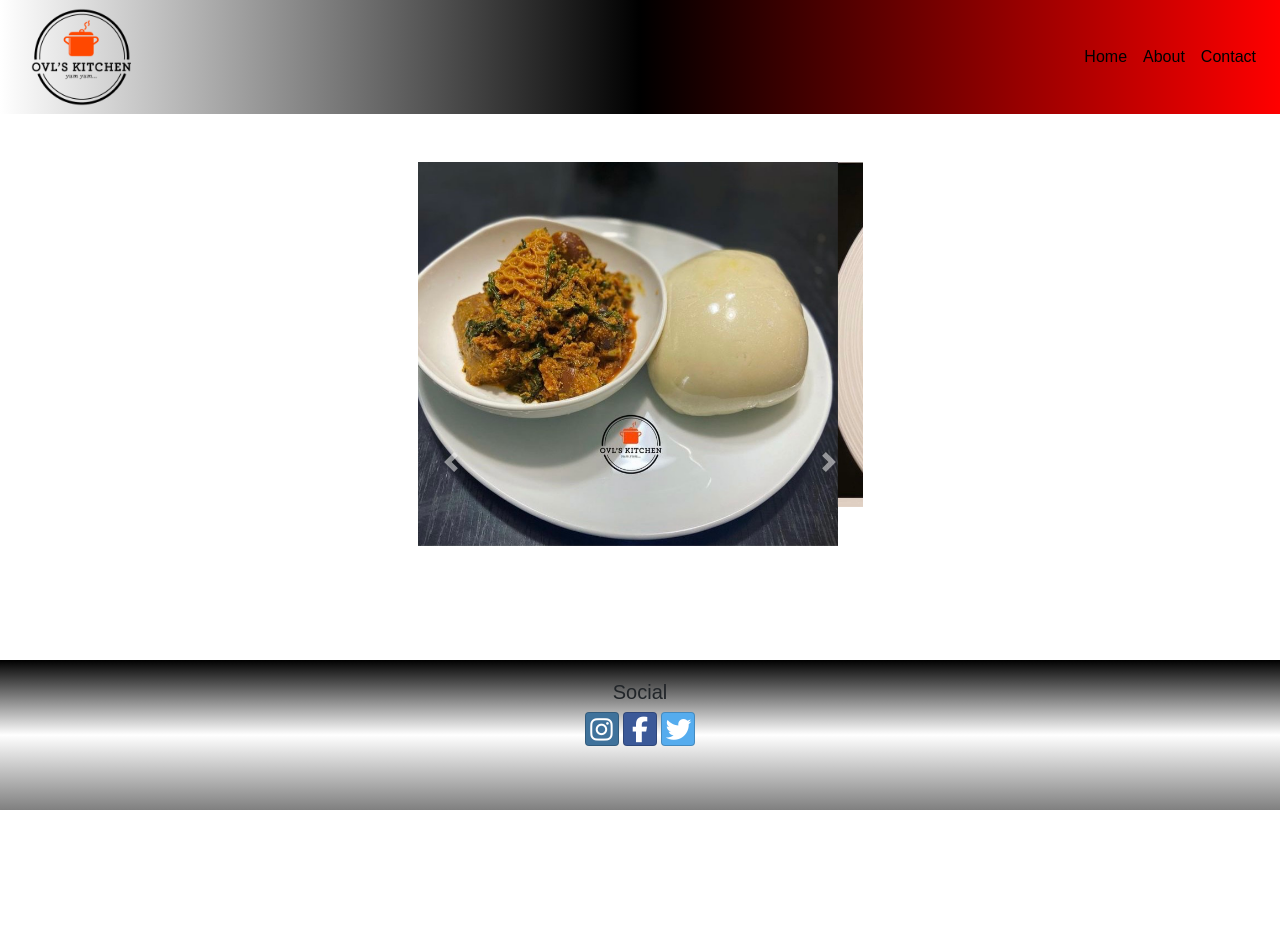
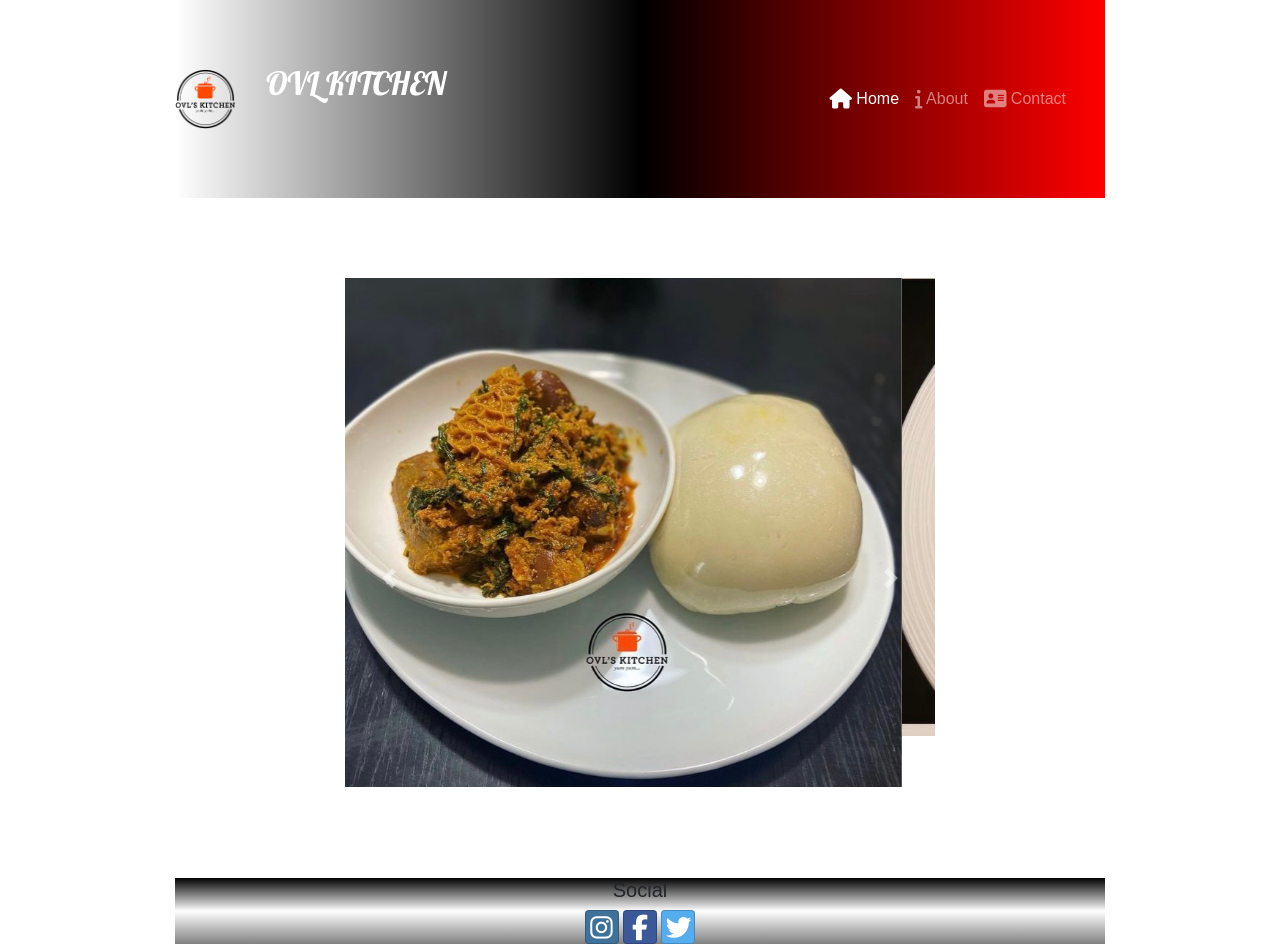
Before and after one commit to Brianmlm/OVL-Kitchen, a website: page index.html in a window 1280 px wide. Before the commit the page ends 810 px from the top, so only its background shows below. Drawn offline with nearby package versions, Linux system fonts and the light colour scheme.

Commit message:
Fixed nav items

```diff
--- a/css/styles.css
+++ b/css/styles.css
@@ -2,16 +2,13 @@ body {
  font-family: Arial, Helvetica, sans-serif;
 }
 
-h1, h2 {
+h2{
  font-family: "Lobster", cursive;
+ color: white;
 }
 
-nav {
+header {
  background-image: linear-gradient(to left, red,black, white);
-}
-
-nav, a{
- color:black;
 }
 
 #carouselButton {
@@ -26,13 +23,14 @@ footer {
 }
 .footer {
   position: relative;
-  margin-top: -150px; /* negative value of footer height */
+  /* margin-top: -150px; negative value of footer height */
   height: 150px;
   clear:both;
-  padding-top:20px;
+  padding: 20px 0;
 }
 #carouselButton {
   position: absolute;
   right: 0;
   bottom: 2;
-  z-index: 100; }
+  z-index: 100;
+}
--- a/index.html
+++ b/index.html
@@ -5,43 +5,75 @@
     <meta http-equiv="X-UA-Compatible" content="IE=edge" />
     <meta name="viewport" content="width=device-width, initial-scale=1.0" />
 
-     <link rel="stylesheet" href="node_modules/bootstrap/dist/css/bootstrap.min.css" />
-     <link rel="stylesheet" href="node_modules/bootstrap-social/bootstrap-social.css" />
+    <link
+      rel="stylesheet"
+      href="node_modules/bootstrap/dist/css/bootstrap.min.css"
+    />
+    <link
+      rel="stylesheet"
+      href="node_modules/bootstrap-social/bootstrap-social.css"
+    />
     <link rel="stylesheet" href="css/styles.css" />
-     <link rel="stylesheet" href="https://fonts.googleapis.com/css?family=Lobster|Open+Sans" />
-     <link rel="stylesheet" href="node_modules/font-awesome/css/font-awesome.min.css" />
+    <link
+      rel="stylesheet"
+      href="https://fonts.googleapis.com/css?family=Lobster|Open+Sans"
+    />
+    <link
+      rel="stylesheet"
+      href="node_modules/font-awesome/css/font-awesome.min.css"
+    />
 
     <title>OVL'S KITCHEN</title>
   </head>
 
-  <body>
-    <nav class="navbar navbar-expand-lg primary-color">
-       <div class="col-4 col-sm-3 col-md-2 align-self-center">
-         <img width="100" src="img/logo.png" class="img-fluid" />
+  <body class="col-lg-9 col-med-10 col-sm-11 mx-auto">
+    <header class="jumbotron jumbotron-fluid">
+      <div class="container">
+        <div class="row">
+          <a class="navbar-brand" href="#"
+            ><img src="img/logo.png" height="60px" width="60px"
+          /></a>
+          <div class="col">
+            <h2>OVL KITCHEN</h2>
           </div>
-      <button class="navbar-toggler" type="button" data-toggle="collapse" data-target="#navbarSupportedContent" aria-controls="navbarSupportedContent" aria-expanded="false" aria-label="Toggle navigation">
+          <nav class="navbar navbar-expand-sm navbar-dark sticky-top">
+            <button
+              class="navbar-toggler"
+              type="button"
+              data-toggle="collapse"
+              data-target="#Navbar"
+            >
               <span class="navbar-toggler-icon"></span>
             </button>
-      <div class="collapse navbar-collapse text-align-center" id="navbarContent">
-        <ul class="navbar-nav ml-auto">
+            <div class="container">
+              <div class="collapse navbar-collapse" id="Navbar">
+                <ul class="navbar-nav">
                   <li class="nav-item active">
-            <a class="nav-link waves-effect waves-light" href="#">Home
-              <span class="sr-only">(current)</span>
-            </a>
+                    <a class="nav-link" href="#"
+                      ><i class="fa fa-home fa-lg"></i> Home</a
+                    >
                   </li>
                   <li class="nav-item">
-            <a class="nav-link waves-effect waves-light" href="#">About</a>
+                    <a class="nav-link" href="#"
+                      ><i class="fa fa-info fa-lg"></i> About</a
+                    >
                   </li>
                   <li class="nav-item">
-            <a class="nav-link waves-effect waves-light" href="#">Contact</a>
+                    <a class="nav-link" href="#"
+                      ><i class="fa fa-address-card fa-lg"></i> Contact</a
+                    >
                   </li>
                 </ul>
               </div>
+            </div>
           </nav>
+        </div>
+      </div>
+    </header>
 
-    <div class="container"align-self-center>
+    <div class="container" align-self-center>
       <div class="row row-content">
-            <div class="col-md-8 col-lg-5 mx-auto">
+        <div class="col-md-8 mx-auto">
           <div id="Carousel" class="carousel slide" data-ride="carousel">
             <ol class="carousel-indicators">
               <li data-target="#Carousel" data-slide-to="0" class="active"></li>
@@ -50,16 +82,19 @@
               <li data-target="#Carousel" data-slide-to="3"></li>
               <li data-target="#Carousel" data-slide-to="5"></li>
             </ol>
-                    <div class="carousel-inner mt-5 mb-5" role="listbox" style=" width:100%; height: 600px !important;">
+            <div
+              class="carousel-inner mt-5"
+              role="listbox"
+              style="width: 100%; height: 600px !important"
+            >
               <div class="carousel-item active">
-                            <img class="d-block w-100" src="img/img1.jpg"
-                                alt="img1" />
+                <img class="d-block w-100" src="img/img1.jpg" alt="img1" />
               </div>
               <div class="carousel-item">
                 <img class="d-block w-100" src="img/img2.jpg" alt="img2" />
               </div>
               <div class="carousel-item">
-                            <img class="d-block w-100 " src="img/img3.jpg" alt="img3" />
+                <img class="d-block w-100" src="img/img3.jpg" alt="img3" />
               </div>
               <div class="carousel-item">
                 <img class="d-block w-100" src="img/img4.jpg" alt="img4" />
@@ -68,37 +103,57 @@
                 <img class="d-block w-100" src="img/img5.jpg" alt="img5" />
               </div>
             </div>
-                    <a class="carousel-control-prev" href="#Carousel" role="button" data-slide="prev">
+            <a
+              class="carousel-control-prev"
+              href="#Carousel"
+              role="button"
+              data-slide="prev"
+            >
               <span class="carousel-control-prev-icon"></span>
               <span class="sr-only">Previous</span>
             </a>
-                    <a class="carousel-control-next" href="#Carousel" role="button" data-slide="next">
+            <a
+              class="carousel-control-next"
+              href="#Carousel"
+              role="button"
+              data-slide="next"
+            >
               <span class="carousel-control-next-icon"></span>
               <span class="sr-only">Next</span>
             </a>
-                        <button class="btn btn-danger btn-sm " id="carouselButton" >
+            <!-- <button class="btn btn-danger btn-sm" id="carouselButton">
               <i class="fa fa-pause"></i>
-                        </button>
+            </button> -->
           </div>
         </div>
       </div>
     </div>
 
-<footer class="footer fixed-bottom">
+    <footer class="site-footer">
       <div class="con">
         <div class="row">
-      <div class="col-6 col-sm  text-center">
+          <div class="col-6 col-sm text-center">
             <h5>Social</h5>
-                    <a class="btn btn-social-icon btn-instagram" href="http://instagram.com/"><i
-                            class="fa fa-instagram"></i></a>
-                    <a class="btn btn-social-icon btn-facebook" href="http://facebook.com/"><i
-                            class="fa fa-facebook"></i></a>
-                    <a class="btn btn-social-icon btn-twitter" href="http://twitter.com/"><i
-                            class="fa fa-twitter"></i></a>
+            <a
+              class="btn btn-social-icon btn-instagram"
+              href="http://instagram.com/"
+              ><i class="fa fa-instagram"></i
+            ></a>
+            <a
+              class="btn btn-social-icon btn-facebook"
+              href="http://facebook.com/"
+              ><i class="fa fa-facebook"></i
+            ></a>
+            <a
+              class="btn btn-social-icon btn-twitter"
+              href="http://twitter.com/"
+              ><i class="fa fa-twitter"></i
+            ></a>
           </div>
         </div>
       </div>
     </footer>
+
     <script src="node_modules/jquery/dist/jquery.slim.min.js"></script>
     <script src="node_modules/popper.js/dist/umd/popper.min.js"></script>
     <script src="node_modules/bootstrap/dist/js/bootstrap.min.js"></script>
```
Lines whose indentation alone changed are shown as unchanged.
